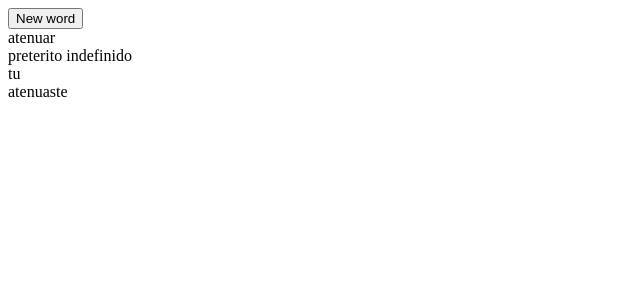
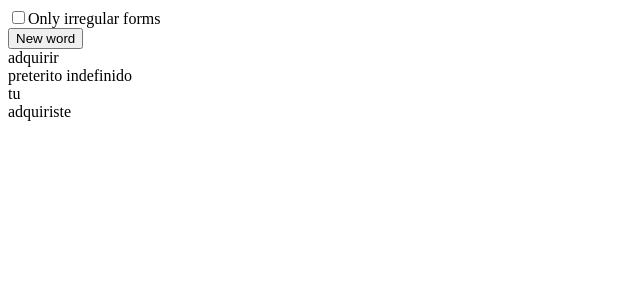
Before and after one commit to petoalbert/Conjugation, a React (Vite) app: page / in a window 1280 px wide. Shown: the top 300 px of the page, without its empty margins (0-640 px from the left). Built offline with nearby package versions, Linux system fonts and the light colour scheme.

Commit message:
Add option to only generate irregular forms

```diff
--- a/src/App.tsx
+++ b/src/App.tsx
@@ -70,6 +70,20 @@ function getParameters(): ConjugationParameters {
   }
 }
 
+function getOnlyIrregularParameters(): ConjugationParameters {
+  const verb = getVerb()
+  let forms = verbs.get(verb)?.forms(verb)
+  let tense = getRandom(Array.from(forms?.keys() ?? []))
+  let pronoun = getRandom(Array.from(forms?.get(tense)?.keys() ?? []))
+  // TODO find better way to handle undefined ^^^
+
+  return {
+    verb: verb,
+    tense: tense,
+    pronoun: pronoun
+  }
+}
+
 function MyButton({ onClick }: { onClick: () => void }) {
   return (
     <button onClick={onClick}>
@@ -80,13 +94,32 @@ function MyButton({ onClick }: { onClick: () => void }) {
 
 export default function Gallery() {
   const [params, setParams] = useState<ConjugationParameters>(getParameters());
+  const [onlyIrregular, setOnlyIrregular] = useState<boolean>(false);
+
+  const handleCheckboxChange = () => {
+    setOnlyIrregular(prevState => !prevState);
+  };
 
   function handleClick() {
-    setParams(getParameters());
+    if (onlyIrregular) {
+      setParams(getOnlyIrregularParameters())
+    } else {
+      setParams(getParameters())
+    }
   }
 
   return (
     <section>
+    <div>
+      <label>
+        <input
+          type="checkbox"
+          checked={onlyIrregular}
+          onChange={handleCheckboxChange}
+        />
+        Only irregular forms
+      </label>
+    </div>
       <MyButton onClick={handleClick} />
       <div>{params.verb}</div>
       <div>{tenseToString(params.tense)}</div>
--- a/src/IrregularVerbs.ts
+++ b/src/IrregularVerbs.ts
@@ -20,12 +20,8 @@ import { contar } from "./irregularities/Contar";
 import { cruzar } from "./irregularities/Cruzar";
 import { dar } from "./irregularities/Dar";
 import { Irregularities } from "./irregularities/Irregularity";
-import { regularVerb } from "./irregularities/RegularVerb";
 
 export const verbs = new Map<string, Irregularities>([
-    ["beber", regularVerb],
-    ["vivir", regularVerb],
-    ["amar", regularVerb],
     ["actuar", actuar],
     ["acentuar", actuar],
     ["anticuar", actuar],
--- a/src/irregularities/RegularVerb.ts
+++ /dev/null
@@ -1,7 +0,0 @@
-import { Pronoun } from "../Pronoun";
-import { Tense } from "../Tense";
-import { Irregularities } from "./Irregularity";
-
-export const regularVerb: Irregularities = {
-    forms(verb: string): Map<Tense, Map<Pronoun, string>> { return new Map() }
-}
```
Also changed, not shown: 1 other file (tests, documents, lock files or other folders).
